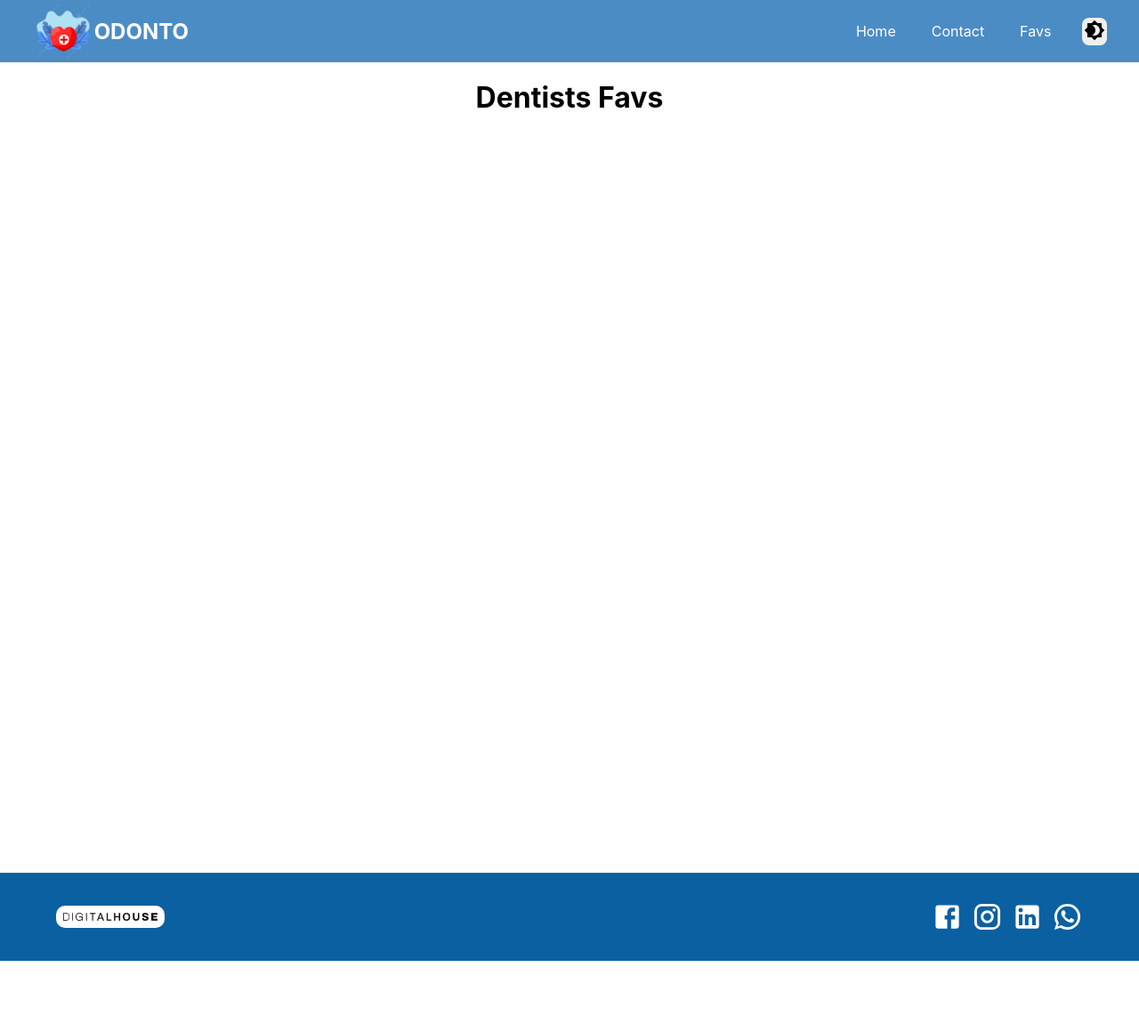
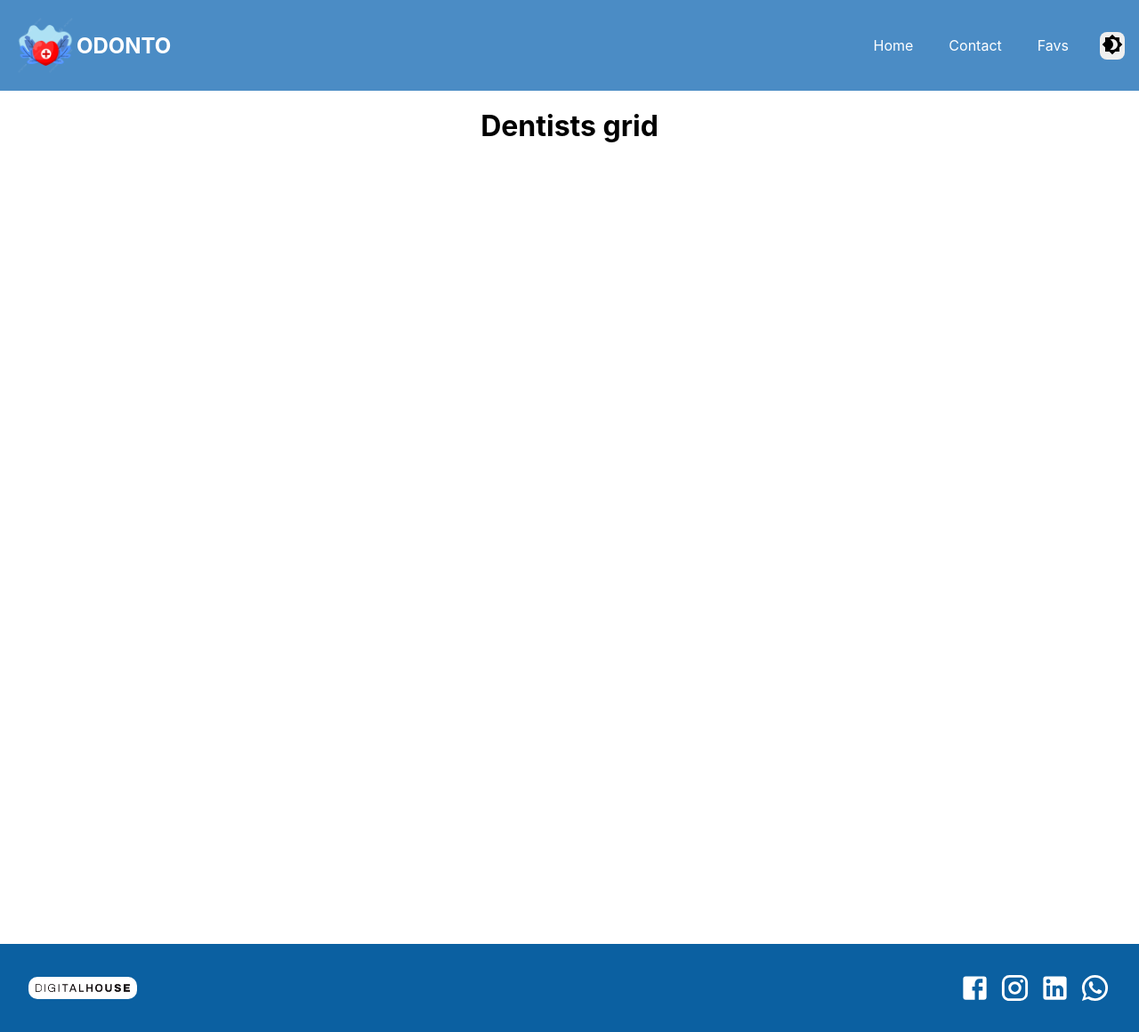
Before and after one commit to maryernest/FRONT-III-FINAL, a React (Create React App) app: page /favs in a window 1280 px wide. Shown: the whole page at 89% size. Before the commit the page ends 1080 px from the top, so only its background shows below. Built offline with nearby package versions, Linux system fonts and the light colour scheme.

Commit message:
Anexo css a la car de FAVS y borrado de comando no usado

```diff
--- a/src/Components/Card.jsx
+++ b/src/Components/Card.jsx
@@ -4,56 +4,41 @@ import "../style/Style.css"
 import LibraryAddIcon from '@mui/icons-material/LibraryAdd';
 import FavoriteIcon from '@mui/icons-material/Favorite';
 import { FavsContext } from "../context/FavsContext";
-
-
+import FavoriteBorderIcon from '@mui/icons-material/FavoriteBorder';
 
 
 const Card = ({ name, username, id }) => {
-  // const {id} = useParams();
-  // const endPoint = "https://jsonplaceholder.typicode.com/users";
-
   const { state, dispatch } = useContext(FavsContext);
 
-
   const addFav = () => {
-    // Aqui iria la logica para agregar la Card en el localStorage
     dispatch({ type: 'AGREGAR', payload: { name, username, id } })
   }
 
   const quitar = () => {
-    // Aqui iria la logica para agregar la Card en el localStorage
     dispatch({ type: 'QUITAR', payload: { name, username, id } })
   }
 
 
   return (
     <div className="card">
-      {/* En cada card deberan mostrar en name - username y el id */}
-      {/* No debes olvidar que la Card a su vez servira como Link hacia la pagina de detalle */}
-      {/* Ademas deberan integrar la logica para guardar cada Card en el localStorage */}
-
       <img src="./images/doctor.jpg" />
       <h5> {name}</h5>
       <p>{username}</p>
 
       {state.data.some((element) => element.id === id) ? (
-        <button onClick={quitar}>
-          Quitar
-        </button>
-
-      ): (
-
-        <Link onClick={addFav} className="favButton">
+        <Link onClick={quitar} className="favButton">
           <FavoriteIcon className="imgperfil" alt="foto like" />
         </Link>
-
-        )}
-
-
+      ): (
+        <Link onClick={addFav} className="favButton">
+          <FavoriteBorderIcon className="imgperfil" alt="foto like" />
+        </Link>
+      )}
 
       <Link to={`/users/${id}`} >
         <LibraryAddIcon className="imgperfil" alt="foto plus" />
       </Link>
+
     </div>
   );
 };
--- a/src/Components/Navbar.jsx
+++ b/src/Components/Navbar.jsx
@@ -25,16 +25,15 @@ const Navbar = () => {
   return (
 
     <nav className={isModoOscuro ? "dark" : "app"}>
+      {/* <div className='navi'> */}
       {/* Aqui deberan agregar los liks correspondientes a las rutas definidas */}
       {/* Deberan implementar ademas la logica para cambiar de Theme con el button */}
-
-
       <div className='logo'>
         <img src='./images/logo.png' />
         <h2>ODONTO</h2>
       </div>
 
-      <div className='navegar'>
+      <div className='navi'>
         <Link to="/home">Home</Link>
         <Link to="/contact">Contact</Link>
         <Link to="/favs">Favs</Link>
--- a/src/Routes/Contact.jsx
+++ b/src/Routes/Contact.jsx
@@ -2,16 +2,15 @@ import React from 'react'
 import Form from '../Components/Form'
 import '../style/Style.css'
 
-//Este componente debera ser estilado como "dark" o "light" dependiendo del theme del Context
 
 const Contact = () => {
   return (
-    <div className='contact'>
+    <section className='contact'>
       <h2>Want to know more?</h2>
       <p>Send us your questions and we will contact you</p>
       <img src='./images/contactme1.png' />
       <Form />
-    </div>
+    </section>
   )
 }
 
--- a/src/Routes/Detail.jsx
+++ b/src/Routes/Detail.jsx
@@ -1,19 +1,14 @@
 import React, { useState, useEffect } from 'react'
 import { useParams, Link } from 'react-router-dom'
 import { endPoint } from './Home'
+import { Button } from '@mui/material'
 import '../style/Style.css'
-import Card from '../Components/Card'
-import { Button } from '@mui/material'
 
-
-//Este componente debera ser estilado como "dark" o "light" dependiendo del theme del Context
 
 const Detail = () => {
 
-  // Consumiendo el parametro dinamico de la URL deberan hacer un fetch a un user en especifico
   const { id } = useParams();
   const [details, setDetails] = useState([]);
-
 
   const getDetail = async () => {
     const res = await fetch(`${endPoint}/${id}`);
@@ -27,13 +22,10 @@ const Detail = () => {
     getDetail();
   }, []);
 
+  return (
+    <section>
+      <h1>Detail Dentist id </h1>
 
-
-  return (
-    <>
-      <h1>Detail Dentist id </h1>
-      {/* aqui deberan renderizar la informacion en detalle de un user en especifico */}
-      {/* Deberan mostrar el name - email - phone - website por cada user en especifico */}
       <div className='titulo'>
         <h4>Id</h4>
         <h4>Name</h4>
@@ -53,7 +45,7 @@ const Detail = () => {
       <Button>
         <Link to='/home'>Volver</Link>
       </Button>
-    </>
+    </section>
 
   )
 }
--- a/src/Routes/Favs.jsx
+++ b/src/Routes/Favs.jsx
@@ -1,44 +1,28 @@
 import React, { useContext } from "react";
-import Card from "../Components/Card";
-import "../style/Style.css";
 import { FavsContext } from "../context/FavsContext";
 
-//Este componente debera ser estilado como "dark" o "light" dependiendo del theme del Context
+
 
 const Favs = () => {
 
   const { state, dispatch } = useContext(FavsContext);
 
-  // const quitar = () => {
-  //   // Aqui iria la logica para agregar la Card en el localStorage
-  //   dispatch({ type: 'QUITAR', payload: { name, username, id} })
-  // }
-
-
   return (
     <>
-      <h1>Dentists Favs</h1>
-      <div className="card-grid">
-        {/* este componente debe consumir los destacados del localStorage */}
-        {/* Deberan renderizar una Card por cada uno de ellos */}
+      <h1>Dentists grid</h1>
 
-        {
-          state.data?.map((data) => (
-            <>
-
-              {/* <img src="./images/doctor.jpg" /> */}
-              <h5> {data.name}</h5>
-              <p>{data.username}</p>
-
-
-            </>
-
-          ))
-        }
-
-
-
-      </div>
+      <section className="card-favs">
+        {state.data?.map((data) => (
+          <div>
+            <img src="./images/doctor.jpg"
+              style={{
+                borderRadius: "50%", margin: "10px",
+              }} />
+            <h5> {data.name}</h5>
+            <p>{data.username}</p>
+          </div>
+        ))}
+      </section>
     </>
   );
 };
--- a/src/Routes/Home.jsx
+++ b/src/Routes/Home.jsx
@@ -24,7 +24,8 @@ const Home = () => {
   return (
     <main className="">
     <h1>Home</h1>
-    <div className="card-grid">
+
+    <section className="card-grid">
       {details.length
         ? details.map((detail) =>
           <
@@ -34,7 +35,7 @@ const Home = () => {
             id={detail.id}
           />)
         : null}
-    </div>
+    </section>
 
     </main>
   )
--- a/src/style/Style.css
+++ b/src/style/Style.css
@@ -15,9 +15,10 @@ h1{
 nav {
     background-color: rgb(75, 140, 197);
     display: flex;
-    justify-content: space-around;
+    justify-content: space-between;
+    flex-wrap: wrap;
     align-items: center;
-    gap: 800px;
+    padding: 1rem;
 }
 nav .logo {
     display: flex;
@@ -31,7 +32,7 @@ nav h2 {
 nav img {
     width: 70px;
 }
-nav .navegar {
+nav .navi {
     display: flex;
     gap: 30px;
 }
@@ -52,15 +53,12 @@ nav button {
 
 
 /*================CARD====================  */
-.card  img {
-    border-radius: 50%;
-    width:100%
-}
 .card{
     display: flex;
     justify-content: space-around;
     flex-direction: column;
     align-items: center;
+    flex-wrap: wrap;
     box-shadow: 5px 5px 7px 5px ;
     border: 0.5px solid #ffffff;
     border-radius: 20px;
@@ -70,8 +68,11 @@ nav button {
 }
 .card:hover{
     border: 3px solid rgb(46, 115, 219);
-
-  }
+}
+.card img {
+    border-radius: 50%;
+    width:100%
+}
 .card-grid{
     display: flex;
     justify-content: space-evenly;
@@ -80,16 +81,16 @@ nav button {
     margin: 0 auto;
     width: 90vw;
     height: auto;
-  }
+}
 .card .favButton{
     background-color: #ffffff;
-    border-radius: 10px;
+    border-radius: 50%;
     border: none;
-    box-shadow: -0.5px 1px 2px 1px;
+    /* box-shadow: -0.5px 1px 2px 1px; */
     cursor: pointer;
     position: absolute;
-    top: 11px;
-    right: 12px;
+    top: 5px;
+    right: 5px;
     width: 1.8vw;
     height: 3.9vh;
 }
@@ -97,6 +98,41 @@ nav button {
     margin-top: 1.8px;
     color:rgb(158, 13, 13)
 }
+
+
+
+/*================FAVS====================  */
+.card-favs {
+    display: flex;
+    flex-wrap: wrap;
+    margin: 50px;
+    height: 100vh;
+}
+
+.card-favs > div {
+    display: flex;
+    flex-direction: column;
+    justify-content:flex-start;
+    align-items: center;
+    flex-wrap: wrap;
+    box-shadow: 5px 5px 7px 5px ;
+    border: 0.5px solid #ffffff;
+    border-radius: 20px;
+    padding: 0.5rem 0.5rem 0 0.5rem;
+    margin: 10px;
+    width: 20vw;
+    height: 40vh;
+
+}
+
+.card-favs > div:hover{
+    border: 3px solid rgb(46, 115, 219);
+}
+.card-favs div > img{
+    width: 90%;
+}
+
+
 
 
 /*===============CONTACT===================  */
@@ -139,17 +175,11 @@ form > button{
 }
 
 
-/*================FAVS====================  */
-.card-grid {
-    height: 100vh;
-}
-
-
 /*================FOOTHER=================  */
 footer {
     display: flex;
-    justify-content: space-around;
-    gap: 800px;
+    justify-content: space-between;
+    flex-wrap: wrap;
     align-items: center;
     padding: 2rem;
 
@@ -196,16 +226,23 @@ footer .imgperfil{
 
 /*===============DETAIL==================  */
 
+.section{
+
+    height: 100vh;
+}
 .titulo{
     display: flex;
     justify-content: space-around;
     border: 3px solid;
+    gap: 110px;
 
 
 }
 .decrip{
     display: flex;
-    gap: 70px;
     flex-direction: row;
-    /* border: 1px solid; */
+    justify-content: space-around;
+    border: 1px solid;
 }
+
+/*=====================================  */
```
